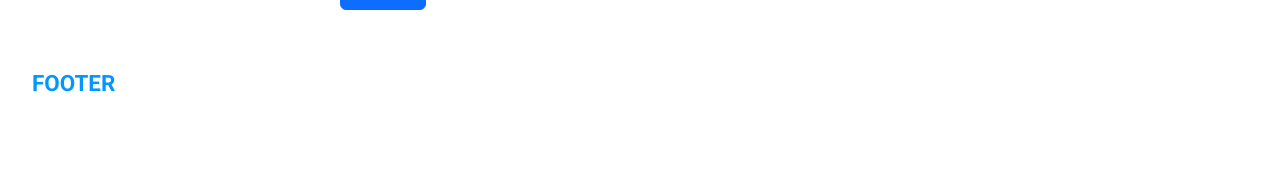
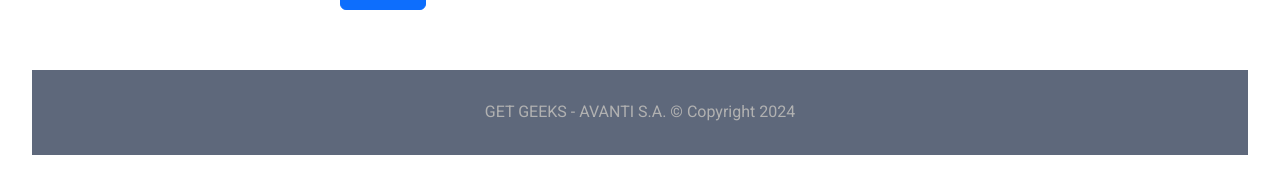
Before and after one commit to Avanti-Bootcamp-GET-Geeks/GetEvents, a React (Vite) app: page /login in a window 1280 px wide. Shown: the part 443-636 px from the top of the page. Built offline with nearby package versions, Linux system fonts and the light colour scheme; no server answers.

Commit message:
modified: alteração página 404, criação do footer, adicionado a rota de /notfound no componente PublicRoutes.jsx

```diff
--- /dev/null
+++ b/src/components/footer/Footer.css
@@ -0,0 +1,13 @@
+.footer-container {
+    width: 100%;
+    background-color: #5E687B;
+    display: flex;
+    flex-direction: column;
+    align-items: center;
+    justify-content: center;
+
+    p {
+        padding: 30px 0 15px 0;
+        color: #B1B1B1;
+    }
+}
--- a/src/components/footer/Footer.jsx
+++ b/src/components/footer/Footer.jsx
@@ -1,7 +1,9 @@
+import './Footer.css'
+
 export default function Footer() {
     return (
-        <>
-            <h1>Footer</h1>
-        </>
+      <div className="footer-container">
+            <p>GET GEEKS - AVANTI S.A. © Copyright 2024</p>
+      </div>
     )
 }
--- a/src/pages/public/notFound/NotFound.css
+++ b/src/pages/public/notFound/NotFound.css
@@ -1,29 +1,26 @@
-div{
-    height: 100vh;
+.not-found-container {
     display: flex;
     flex-direction: column;
+    justify-content: center;
     align-items: center;
-    justify-content: center;
+    text-align: center;
+    height: 60vh;
+
+    h1, h2, p {
+        color: #0097ff;
     }
 
-
-h1{
-    font-family: Arial, Helvetica, sans-serif;
-    font-size: 4rem;
-    margin-bottom: 1rem;
-    color: #0097ff;
-
+    h1 {
+        font-weight: bold !important;
+        font-size: 128px !important;
     }
 
-.error{
-    color: #0097ff;
-    font-size: 3rem;
+    h2 {
         font-weight: bold;
+        font-size: 40px;
     }
 
-p{
-    font-family: Arial, Helvetica, sans-serif;
-    font-size: 1.5rem;
-    margin: .5rem 0 ;
-    color: #0097ff;
+    p {
+        font-size: 20px;
     }
+}
--- a/src/pages/public/notFound/NotFound.jsx
+++ b/src/pages/public/notFound/NotFound.jsx
@@ -1,13 +1,11 @@
-import "./NotFound.css";
+import './NotFound.css';
 
 export default function NotFound() {
-    return (
-        <>
-            <div>
-                <h1>(^_^)</h1>
-                <p className="error">404 ERROR</p>
-                <p>Página não encontrada</p>
-            </div>
-        </>
-    )
+  return (
+    <div className="not-found-container">
+      <h1>(^_^)</h1>
+      <h2>404 ERROR</h2>
+      <p>Página não encontrada</p>
+    </div>
+  );
 }
--- a/src/routes/PublicRoutes.jsx
+++ b/src/routes/PublicRoutes.jsx
@@ -3,6 +3,7 @@ import Home from '../pages/public/home/Home';
 import {EventInfo} from '../pages/public/eventInfo/EventInfo';
 import Register from '../pages/public/register/Register';
 import Login from '../pages/public/login/Login';
+import NotFound from "../pages/public/notFound/NotFound.jsx";
 
 const PublicRoutes = () => (
     <Routes>
@@ -10,6 +11,7 @@ const PublicRoutes = () => (
         <Route path='/event-info/:id' element={<EventInfo />} />
         <Route path='/register' element={<Register />} />
         <Route path='/login' element={<Login />} />
+        <Route path='/notfound' element={<NotFound />} />
     </Routes>
 );
 
```
Also changed, not shown: 1 other file (tests, documents, lock files or other folders). Lines whose indentation alone changed are shown as unchanged.
